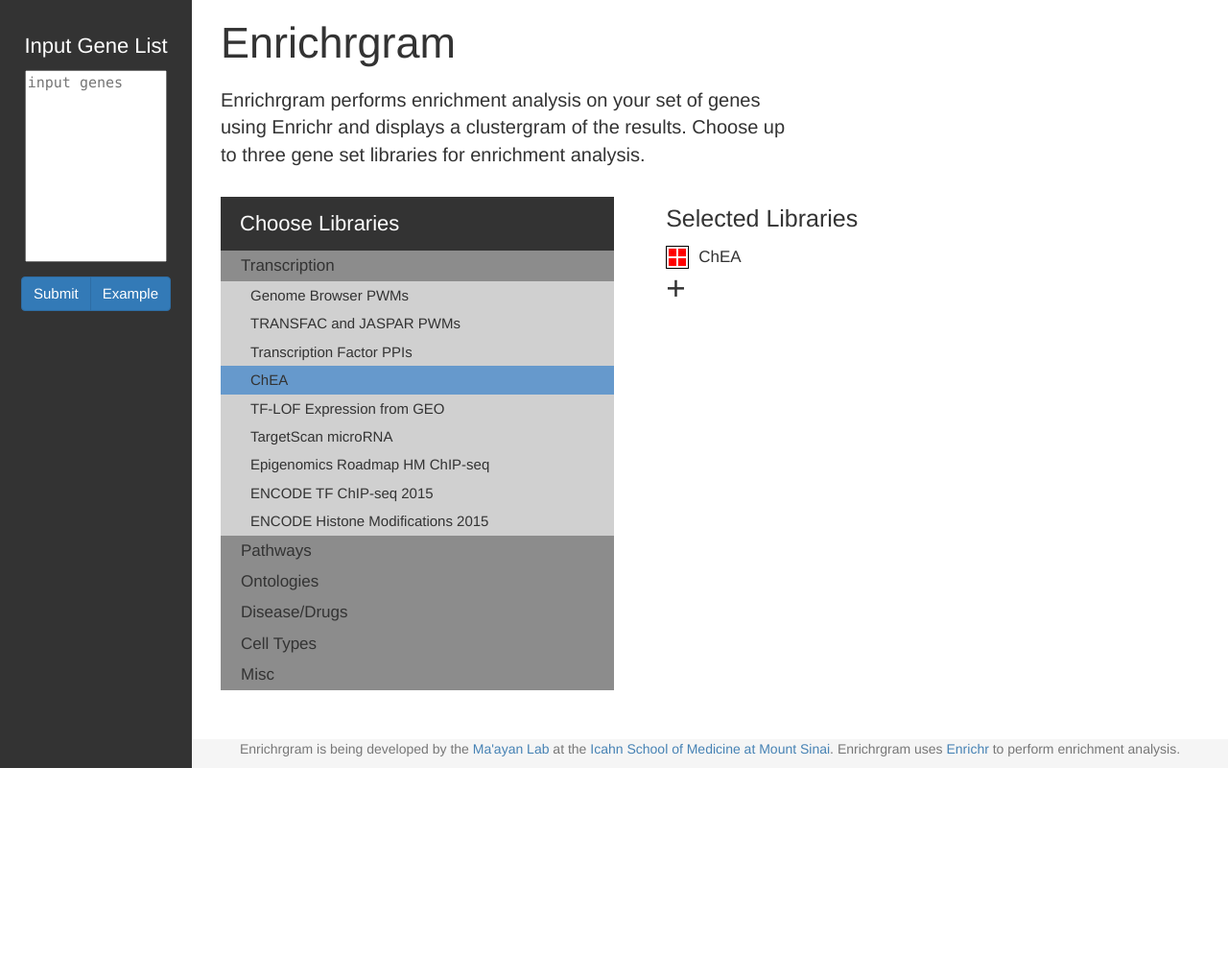
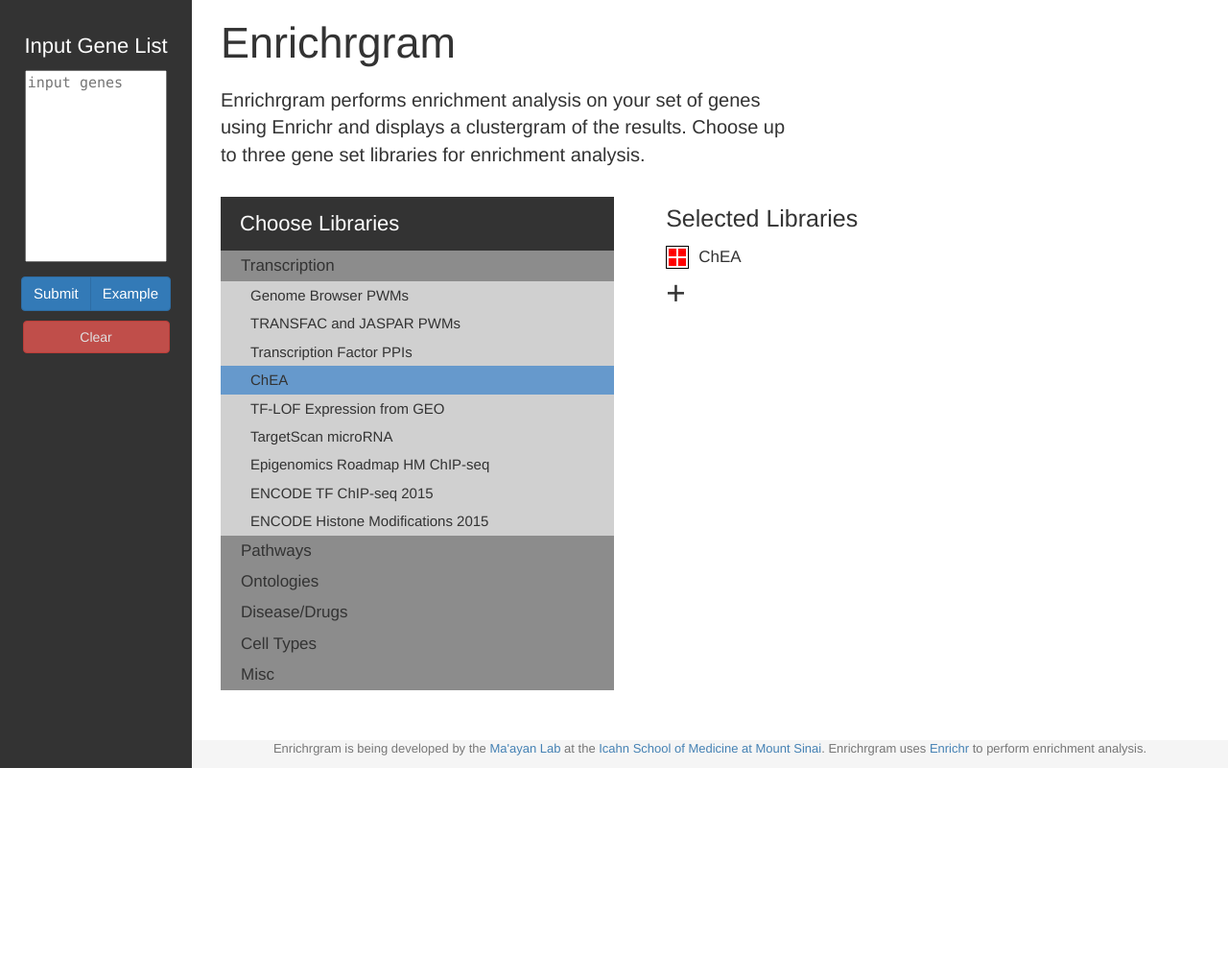
Before and after one commit to MaayanLab/harmonogram, a Flask app: page /enrichrgram/ in a window 1280 px wide; the page is wider, and only the part inside the window is pictured. Shown: that part at 96% size. Run offline with Flask 2, Linux system fonts and the light colour scheme; some libraries are stand-ins or nearby versions.

Commit message:
added clear button

```diff
--- a/enrichrgram/static/css/custom.css
+++ b/enrichrgram/static/css/custom.css
@@ -68,6 +68,9 @@ footer {
   margin-left: 200px;
   text-align: center;
   background-color: #f5f5f5;
+  font-size: 13px;
+  padding-left:10px;
+  padding-right:10px;
 }
 
 header aside {
@@ -523,7 +526,7 @@ because the sidebar will be closed*/
   /*margin-top: 10px;*/
   width:30px;
   /*text-align: center;*/
-  line-height: 40px;
+  /*line-height: 40px;*/
   vertical-align: middle;
   /*background: blue;*/
   opacity: 0;
@@ -549,8 +552,6 @@ because the sidebar will be closed*/
   position:relative;
   display:block;
   resize:none;
-
-
   font-size: 15px;
   font-weight: 300;
 }
@@ -587,7 +588,7 @@ look like the input gene list text title*/
   text-align: left;
   margin-top:10px;
   margin-bottom: 10px;
-  font-size: 15px;
+  font-size: 14px;
   font-weight: 300;
 }
 
@@ -652,3 +653,11 @@ look like the input gene list text title*/
   margin-right: 10px;
   margin-top: 0px;
 }
+
+/*clear button*/
+#clear_input_button{
+  opacity: 0.85;
+  width:153px;
+  margin-top: 10px;
+  /*background-color: #8E2323;*/
+}
--- a/enrichrgram/templates/index.html
+++ b/enrichrgram/templates/index.html
@@ -50,7 +50,7 @@
           <form role='form' action="{{ url_for('python_function') }}" id="searchForm">
 
             <div class="form-group">
-              <textarea  name="genes" placeholder='input genes' id='gene_input_box'></textarea>
+              <textarea  name="genes" placeholder='input genes' id='gene_input_box' class='clearable'></textarea>
               <div id='input_genes_button_group' class='text-center' ></div>
             </div>
 
@@ -59,6 +59,8 @@
                 <button type="submit" class='btn btn-primary buttons' >Submit</button>
                 <button type="button" class='btn btn-primary buttons'>Example</button>
               </div>
+              <button id='clear_input_button' type="button" class="btn btn-danger">Clear</button>
+
             </div>
 
           </form>
@@ -130,8 +132,12 @@
                 <div id='clust_instruct_container' class='col-xs-3'>
                   <h1>Enrichrgram</h1>
                   <div id='title_viz_instruct_text'>Instructions:</div>
-                  <div class='viz_instruct_text'> The clustergram shows your input gene list as rows and enriched terms as columns. Input genes that are associated with each term can be easily seen and enriched terms and input genes are clustered based on Jaccard similarity. The opacity of the tile is determined by the enrichment of the term and the terms assoiated with each input gene. </div>
+                  <div class='viz_instruct_text'> The clustergram shows your input gene list as rows and enriched terms as columns with bars that indicate the 'combined score' enrichment value. Enriched terms and input genes are clustered based on Jaccard similarity. The opacity of the tiles is determined by the enrichment combined score of the term and the terms assoiated with each input gene. </div>
                   <div class='viz_instruct_text'> Zoom in or out to view small or large structures in the clustergram. Toggle the ordering of the clustergram between 'ranked' and 'clustered' or click on a row/column to re-order the columns/rows based on the selected term. </div>
+                  <div class='viz_instruct_text'>Re-run Enrichrgram</div>
+                  <div class='viz_instruct_text'>toggle</div>
+                  <div class='viz_instruct_text'><a href="">Export data to table</a></div>
+                  <div class='viz_instruct_text'>Save SVG</div>
                 </div>
                 <div id='clustergram_container' class='col-xs-9'>
                   <div id='col_title'>Enriched ChEA Transcription Factors</div>
```
